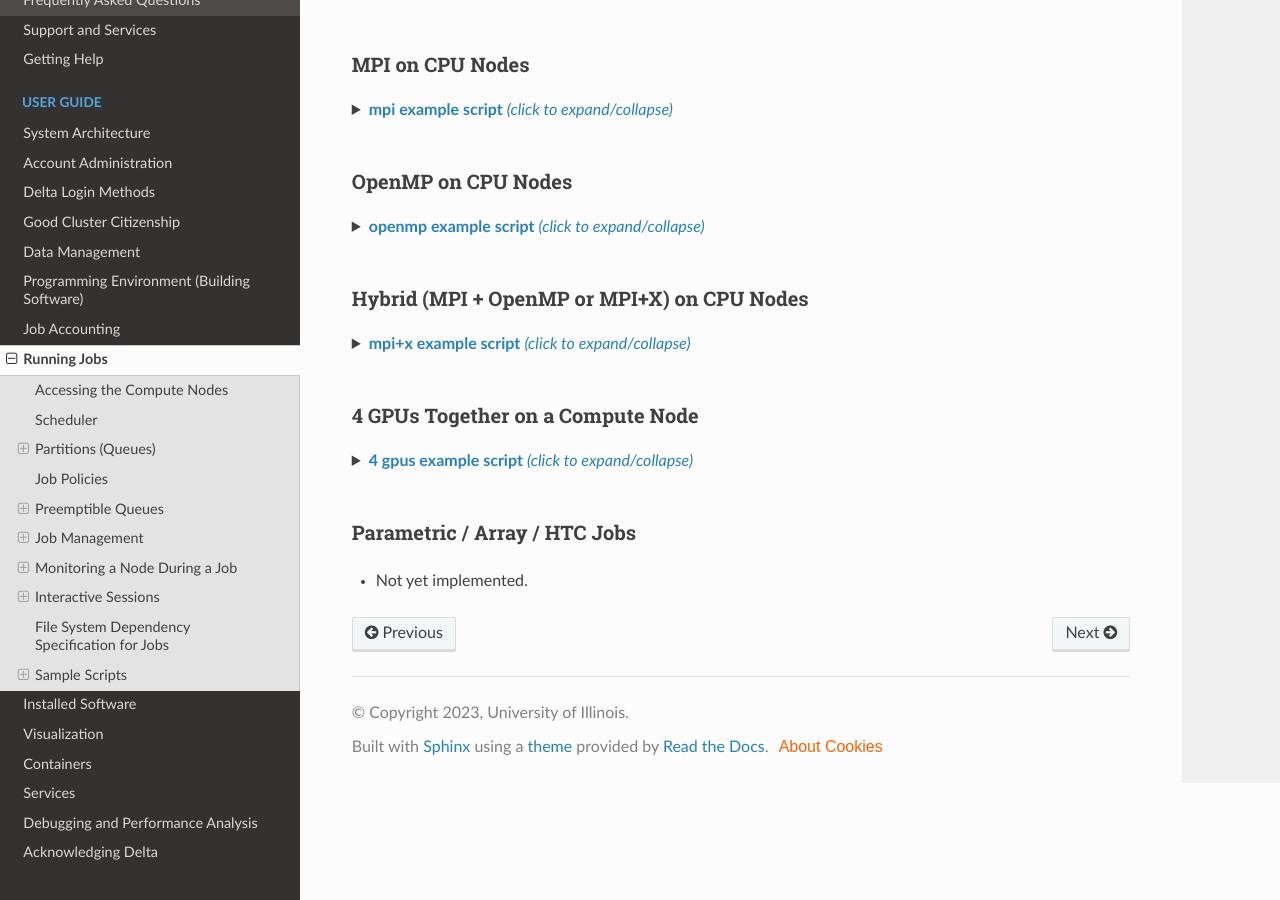
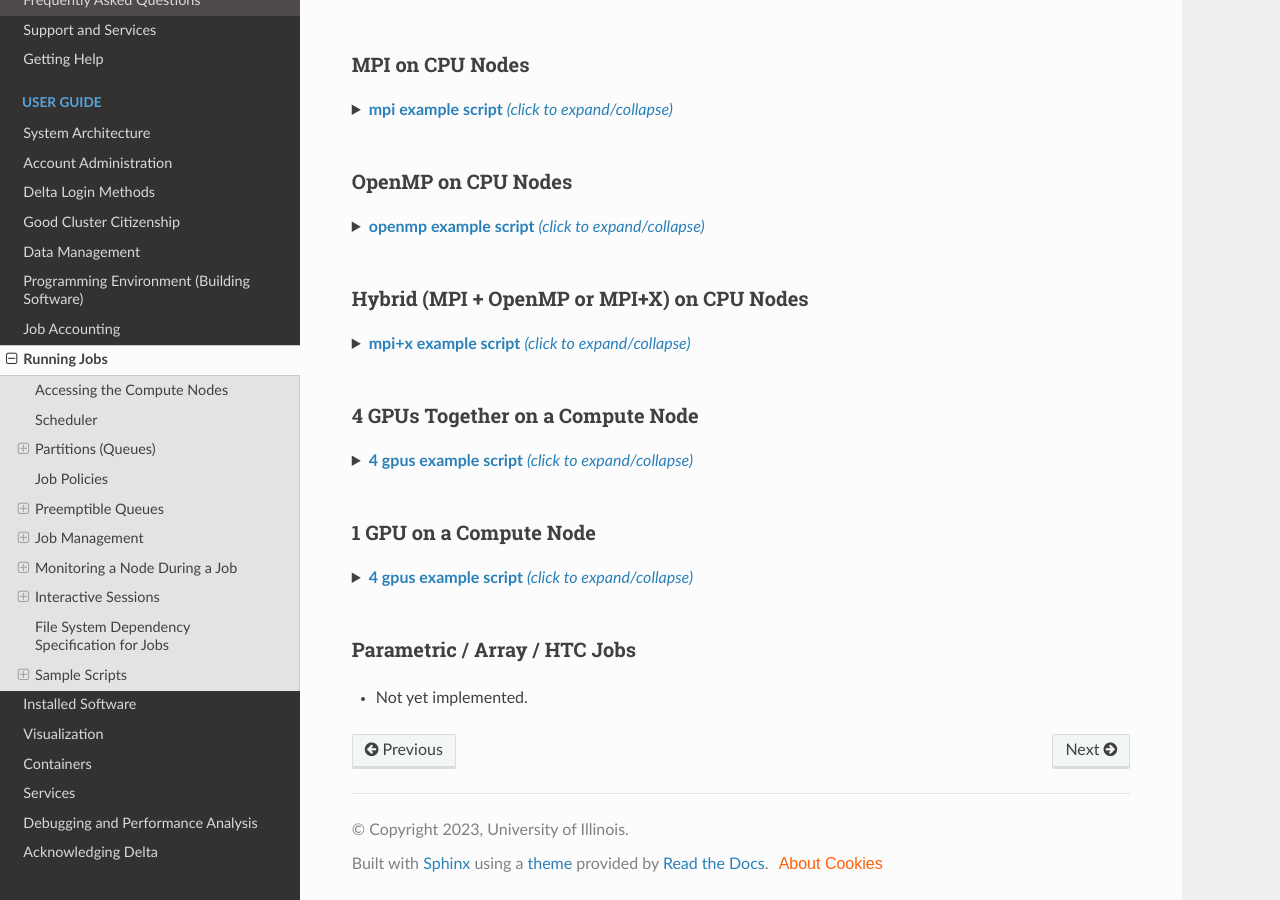
Before and after one commit to ncsa/Delta_doc, a Sphinx documentation site: the page built from docs/source/user_guide/running_jobs.rst, in a window 1280 px wide and 900 px high, scrolled down 15283 px. Built offline with Sphinx 7.4.7 and the Read the Docs theme 2.0.0, drawn with Linux system fonts in a browser that asks for light colours; part of the change alters nothing that is shown.

Commit message:
added 1 gpu case on 1 node

```diff
--- a/docs/source/user_guide/running_jobs.rst
+++ b/docs/source/user_guide/running_jobs.rst
@@ -894,6 +894,42 @@ Hybrid (MPI + OpenMP or MPI+X) on CPU Nodes
    </details>
 |
 
+1 GPU on a Compute Node
+~~~~~~~~~~~~~~~~~~~~~~~~~~~~~~~~~~
+
+.. raw:: html
+
+   <details>
+   <summary><a><b>4 gpus example script</b> <i>(click to expand/collapse)</i></a></summary>
+
+.. code-block::
+
+   #!/bin/bash
+   #SBATCH --job-name="a.out_symmetric"
+   #SBATCH --output="a.out.%j.%N.out"
+   #SBATCH --partition=gpuA40x4
+   #SBATCH --mem=50G
+   #SBATCH --nodes=1
+   #SBATCH --ntasks-per-node=1  # could be 1 for py-torch
+   #SBATCH --cpus-per-task=16   # spread out to use 1 core per numa, set to 64 if tasks is 1
+   #SBATCH --constraint="scratch"
+   #SBATCH --gpus-per-node=1
+   #SBATCH --gpu-bind=closest   # select a cpu close to gpu on pci bus topology
+   #SBATCH --account=account_name    # <- match to a "Project" returned by the "accounts" command
+   #SBATCH --exclusive  # dedicated node for this job
+   #SBATCH --no-requeue
+   #SBATCH -t 04:00:00
+
+   export OMP_NUM_THREADS=1  # if code is not multithreaded, otherwise set to 8 or 16
+   srun -N 1 -n 4 ./a.out > myjob.out
+   # py-torch example, --ntasks-per-node=1 --cpus-per-task=16
+   # srun python3 multiple_gpu.py
+
+.. raw:: html
+
+   </details>
+|
+
 Parametric / Array / HTC Jobs
 ~~~~~~~~~~~~~~~~~~~~~~~~~~~~~
 
```
